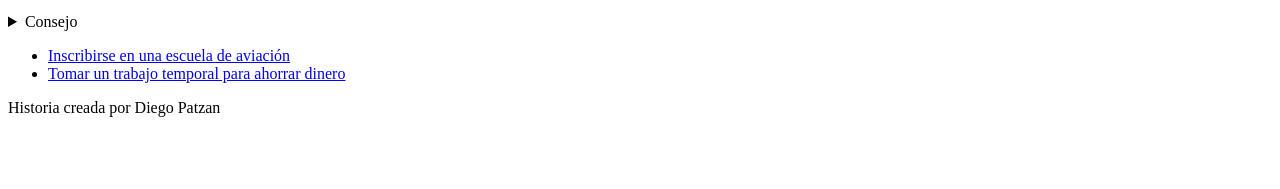
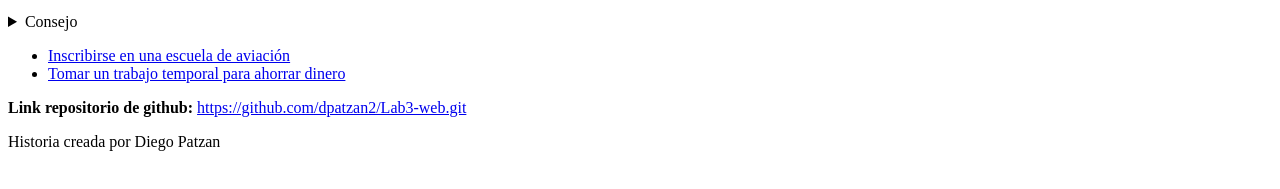
Before and after one commit to dpatzan2/Lab3-web, a plain HTML site: page lab3/index.html in a window 1280 px wide. Shown: the part 119-308 px from the top of the page. Drawn offline with Linux system fonts and the light colour scheme.

Commit message:
Feat: add README.md and repository link in index.html

```diff
--- a/lab3/index.html
+++ b/lab3/index.html
@@ -25,6 +25,7 @@
         </ul>
     </article>
     <footer>
+        <p><strong>Link repositorio de github: </strong><a href="https://github.com/dpatzan2/Lab3-web.git">https://github.com/dpatzan2/Lab3-web.git</a></p>
         <p>Historia creada por Diego Patzan
         </p>
     </footer>
```
Also changed, not shown: 1 other file.
